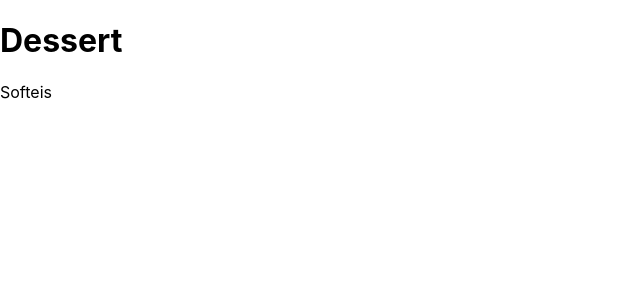
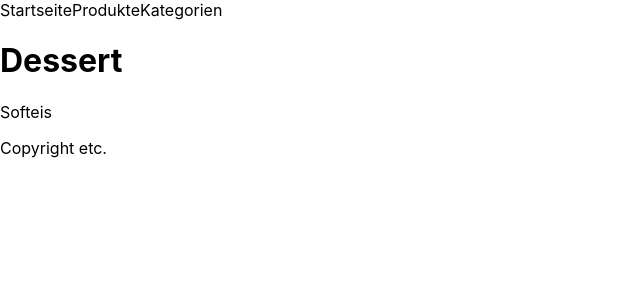
Before and after one commit to UniversalTraveller/recipes-app, a Next.js app: page /dessert in a window 1280 px wide. Shown: the top 300 px of the page, without its empty margins (0-640 px from the left). Built offline with nearby package versions, Linux system fonts and the light colour scheme.

Commit message:
Fix header and footer

```diff
--- a/pages/_app.js
+++ b/pages/_app.js
@@ -1,7 +1,15 @@
-import '../styles/globals.css'
+import Layout from "../src/components/Layout";
+import "../styles/globals.css";
 
 function MyApp({ Component, pageProps }) {
-  return <Component {...pageProps} />
+  return (
+    <>
+      <Layout>
+        {" "}
+        <Component {...pageProps} />
+      </Layout>
+    </>
+  );
 }
 
-export default MyApp
+export default MyApp;
--- a/src/components/Footer.js
+++ b/src/components/Footer.js
@@ -1,9 +1,3 @@
-import StyledFooter from "./ui/StyledFooter";
-
 export default function Footer() {
-  return (
-    <StyledFooter>
-      <p>Fisch Shop</p>
-    </StyledFooter>
-  );
+  return <p>Copyright etc.</p>;
 }
--- a/src/components/Header.js
+++ b/src/components/Header.js
@@ -1,14 +1,9 @@
-import StyledHeader from "./ui/StyledHeader";
-import StyledNavigation from "./ui/StyledNavigation";
-
 export default function Header() {
   return (
-    <StyledHeader>
-      <StyledNavigation>
-        <a>Startseite</a>
-        <a>Produkte</a>
-        <a>Kategorien</a>
-      </StyledNavigation>
-    </StyledHeader>
+    <nav>
+      <a>Startseite</a>
+      <a>Produkte</a>
+      <a>Kategorien</a>
+    </nav>
   );
 }
```
